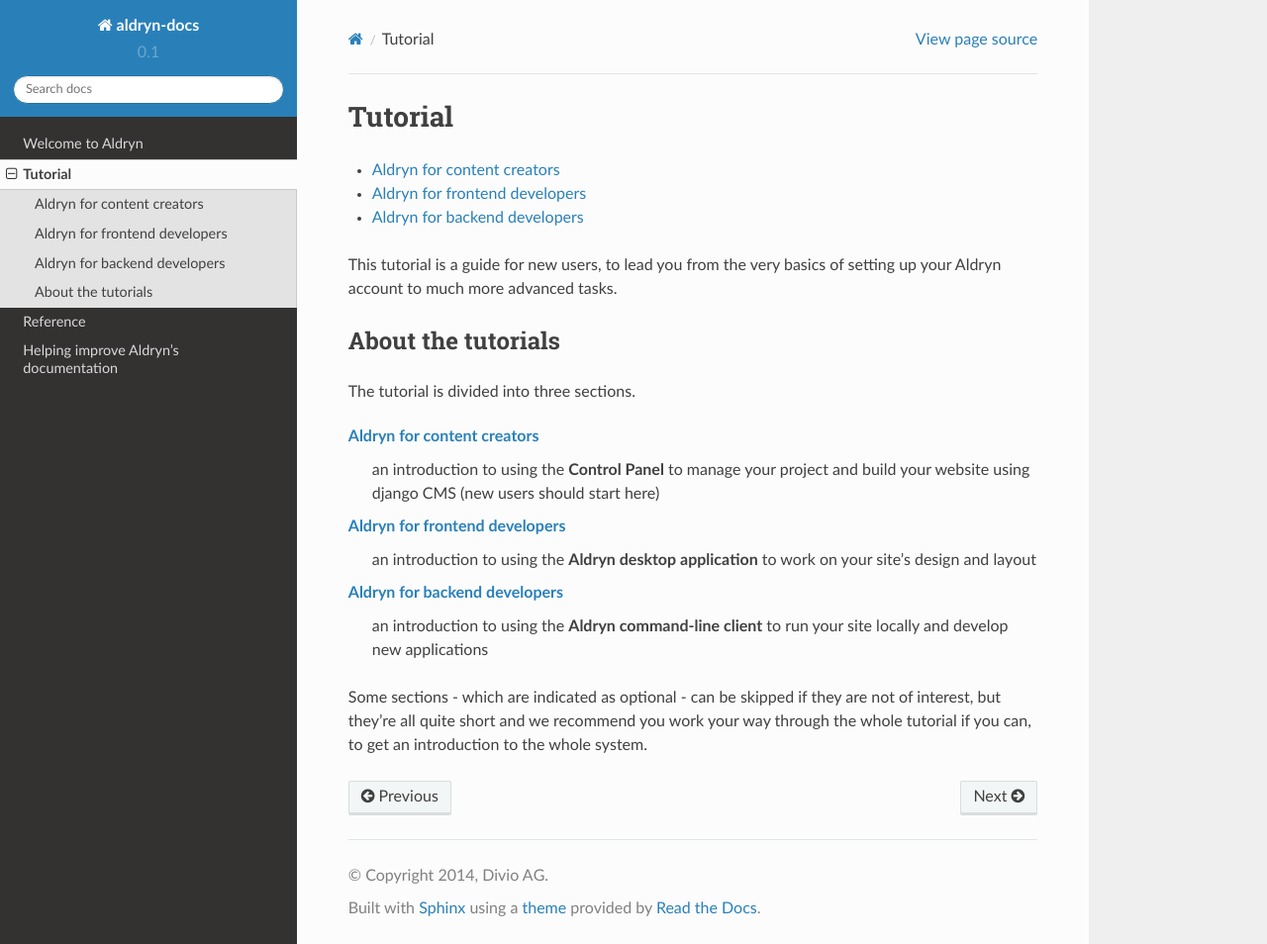
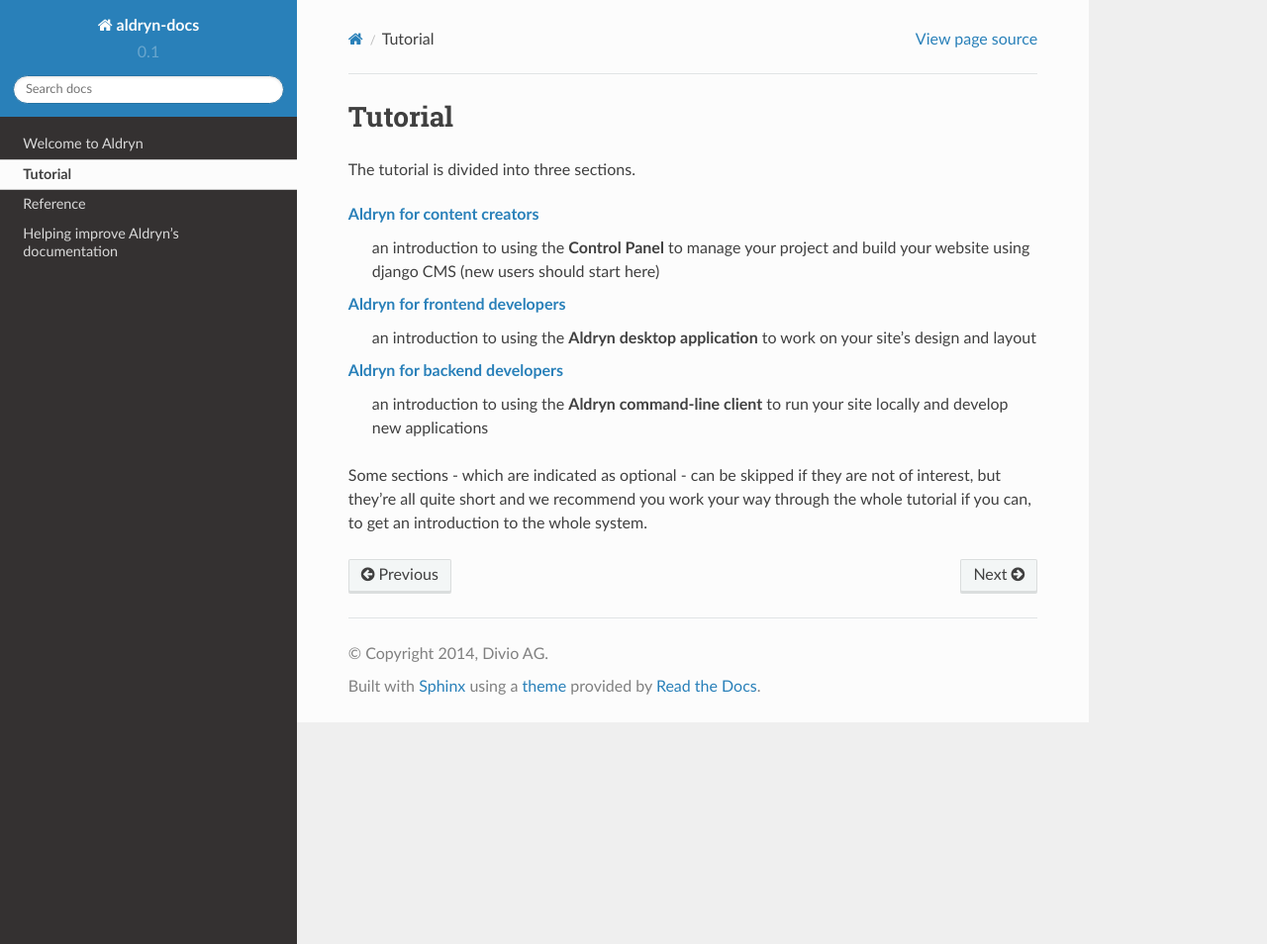
Before and after one commit to aldryn/aldryn-docs, a Sphinx documentation site: the page built from docs/tutorial/index.rst, in a window 1280 px wide and 954 px high. Shown: the whole window at 99% size. Built offline with Sphinx 7.4.7 and the Read the Docs theme 2.0.0, drawn with Linux system fonts in a browser that asks for light colours.

Commit message:
remove unnecessary ToC

```diff
--- a/docs/tutorial/index.rst
+++ b/docs/tutorial/index.rst
@@ -1,21 +1,6 @@
 ########
 Tutorial
 ########
-
-.. toctree::
-    :maxdepth: 1
-
-    web/index
-    desktop/index
-    commandline/index
-
-This tutorial is a guide for new users, to lead you from the very basics of setting up your Aldryn
-account to much more advanced tasks.
-
-
-*******************
-About the tutorials
-*******************
 
 The tutorial is divided into three sections.
 
@@ -29,7 +14,6 @@
     an introduction to using the **Aldryn command-line client** to run your site locally and
     develop new applications
 
-
 Some sections - which are indicated as optional - can be skipped if they are not of interest, but
 they're all quite short and we recommend you work your way through the whole tutorial if you can,
 to get an introduction to the whole system.
```
